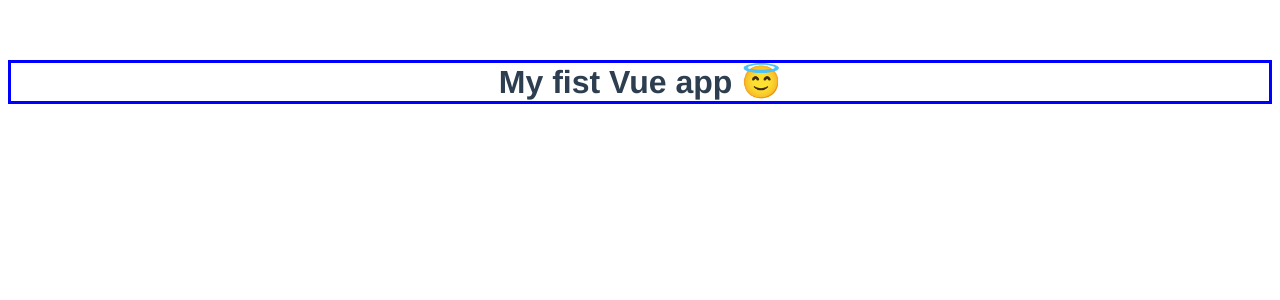
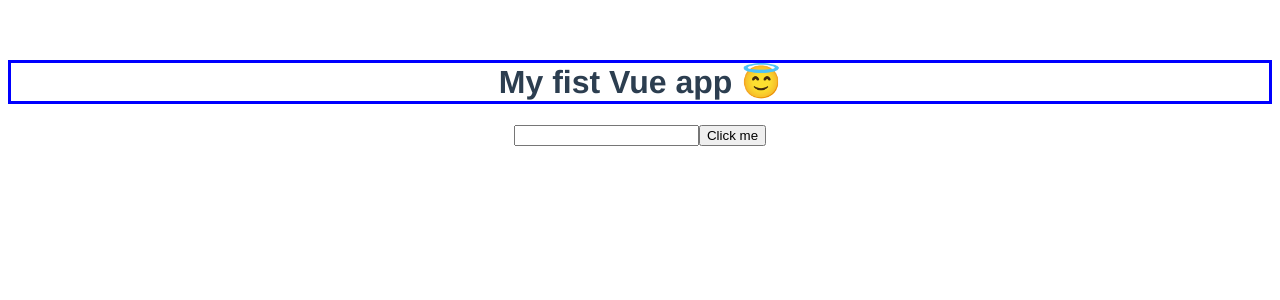
Before and after one commit to JimeBlue/modal-project, a Vue app: page / in a window 1280 px wide. Shown: the top 300 px of the page. Built offline with nearby package versions, Linux system fonts and the light colour scheme.

Commit message:
Finish template refs

```diff
--- a/src/App.vue
+++ b/src/App.vue
@@ -1,5 +1,13 @@
+
+
 <template>
+<!-- EXPLANATION: TEMPLATE REFS are used to grab dom elements like we did querySelector in vanilla JS -->
 <h1>{{title}}</h1>
+<!-- EXAMPLE: -->
+<!-- EXPLANATION: give the input element a ref with a name -->
+<input type="text" ref="name">
+<!-- EXPLANATION: add on click event to the button and call the handleClick function -->
+<button @click="handleClick">Click me</button>
 </template>
 
 <script>
@@ -10,6 +18,14 @@
   return {
     title: "My fist Vue app 😇 "
   }
+ },
+ methods: {
+handleClick () {
+  // EXPLANATION: when btn is clicked console log the element with the ref name
+  console.log(this.$refs.name)
+    // EXPLANATION: when btn is clicked add the class active to the element with the ref name
+  this.$refs.name.classList.add("active")
+}
  }
 }
 </script>
```
